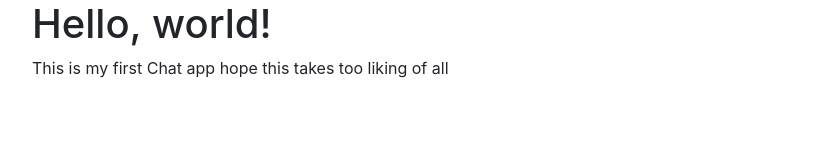
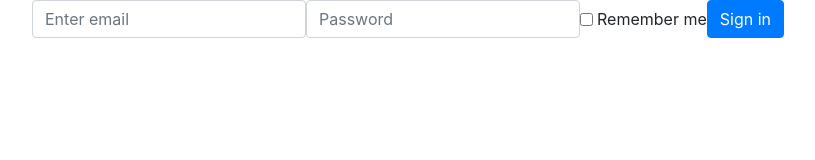
Before and after one commit to BloodRose86/node-chat-app, a website: page public/index.html in a window 1280 px wide. Shown: the whole page, without its empty margins (53-868 px from the left). Drawn offline with nearby package versions, Linux system fonts and the light colour scheme; no server answers.

Commit message:
my shell frame work for chat app

```diff
--- a/public/index.html
+++ b/public/index.html
@@ -9,9 +9,25 @@
     <!-- Bootstrap CSS -->
     <link rel="stylesheet" href="https://maxcdn.bootstrapcdn.com/bootstrap/4.0.0-alpha.5/css/bootstrap.min.css" integrity="sha384-AysaV+vQoT3kOAXZkl02PThvDr8HYKPZhNT5h/CXfBThSRXQ6jW5DO2ekP5ViFdi" crossorigin="anonymous">
   </head>
-  <body class="container">
-    <h1>Hello, world!</h1>
-    <p>This is my first Chat app hope this takes too liking of all</p>
+  <body>
+    <div class="container">
+      <form class="form-inline">
+        <div class="form-group">
+          <label class="sr-only" for="exampleInputEmail3">Email address</label>
+          <input type="email" class="form-control" id="exampleInputEmail3" placeholder="Enter email">
+        </div>
+        <div class="form-group">
+          <label class="sr-only" for="exampleInputPassword3">Password</label>
+          <input type="password" class="form-control" id="exampleInputPassword3" placeholder="Password">
+        </div>
+        <div class="form-check">
+          <label class="form-check-label">
+            <input class="form-check-input" type="checkbox"> Remember me
+          </label>
+        </div>
+        <button type="submit" class="btn btn-primary">Sign in</button>
+      </form>
+    </div>
 
     <!-- jQuery first, then Tether, then Bootstrap JS. -->
     <script src="/socket.io/socket.io.js"></script>
--- a/public/js/index.js
+++ b/public/js/index.js
@@ -1,14 +1,14 @@
 var socket = io();
 
 socket.on('connect', function () {
-console.log('Connected to server');
+  console.log('Connected to server');
 
 });
 
 socket.on('disconnect', function () {
-console.log('Disconnected from Server');
+  console.log('Disconnected from Server');
 });
 
 socket.on('newMessage', function (message) {
-    console.log('newMessage', message);
+
 });
--- a/server/server.js
+++ b/server/server.js
@@ -2,6 +2,7 @@ const express = require('express');
 const http = require('http');
 const path = require('path');
 const socketIO = require('socket.io');
+
 const publicPath = path.join(__dirname, '../public');
 const port = process.env.PORT || 3000;
 
@@ -15,12 +16,11 @@ io.on('connection', (socket) => {
     console.log('New user connected');
 
     socket.on('createMessage', (message) => {
-        console.log('createMessage', message);
         io.emit('newMessage', {
             from: message.from,
             text: message.text,
             createdAt: new Date().getTime()
-        })
+        });
     });
 
     socket.on('disconnect', () => {
```
